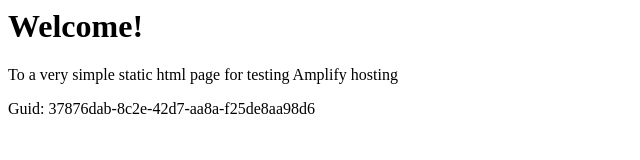
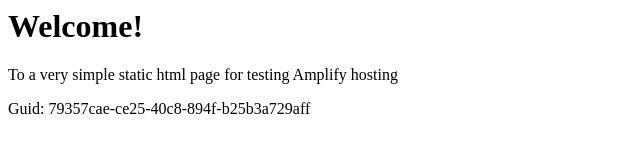
Before and after one commit to aws-aemilia-sin/Github-PR-Commit-Integration-Test-DoNotTouch-Gith-BKMSSQOA-v1-preprod-ap-southeast-1, a website: page src/index.html in a window 1280 px wide. Shown: the full height of the page, 0-640 px from the left. Drawn offline with Linux system fonts and the light colour scheme.

Commit message:
commit from integ tests

```diff
--- a/src/index.html
+++ b/src/index.html
@@ -12,6 +12,6 @@
 <body>
     <h1>Welcome!</h1>
     <p>To a very simple static html page for testing Amplify hosting</p>
-    <p>Guid: 37876dab-8c2e-42d7-aa8a-f25de8aa98d6</p></body>
+    <p>Guid: 79357cae-ce25-40c8-894f-b25b3a729aff</p></body>
 
 </html>
```
